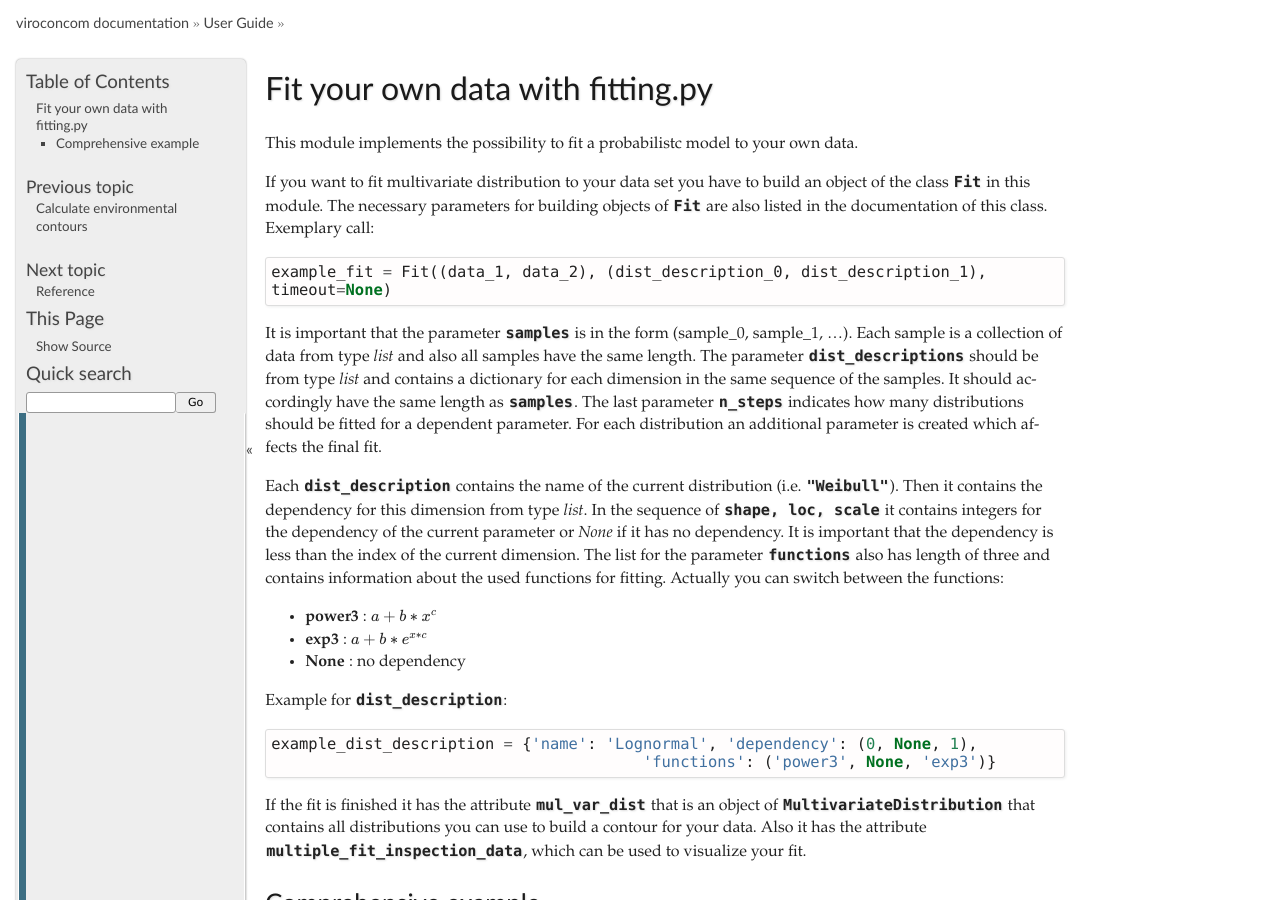
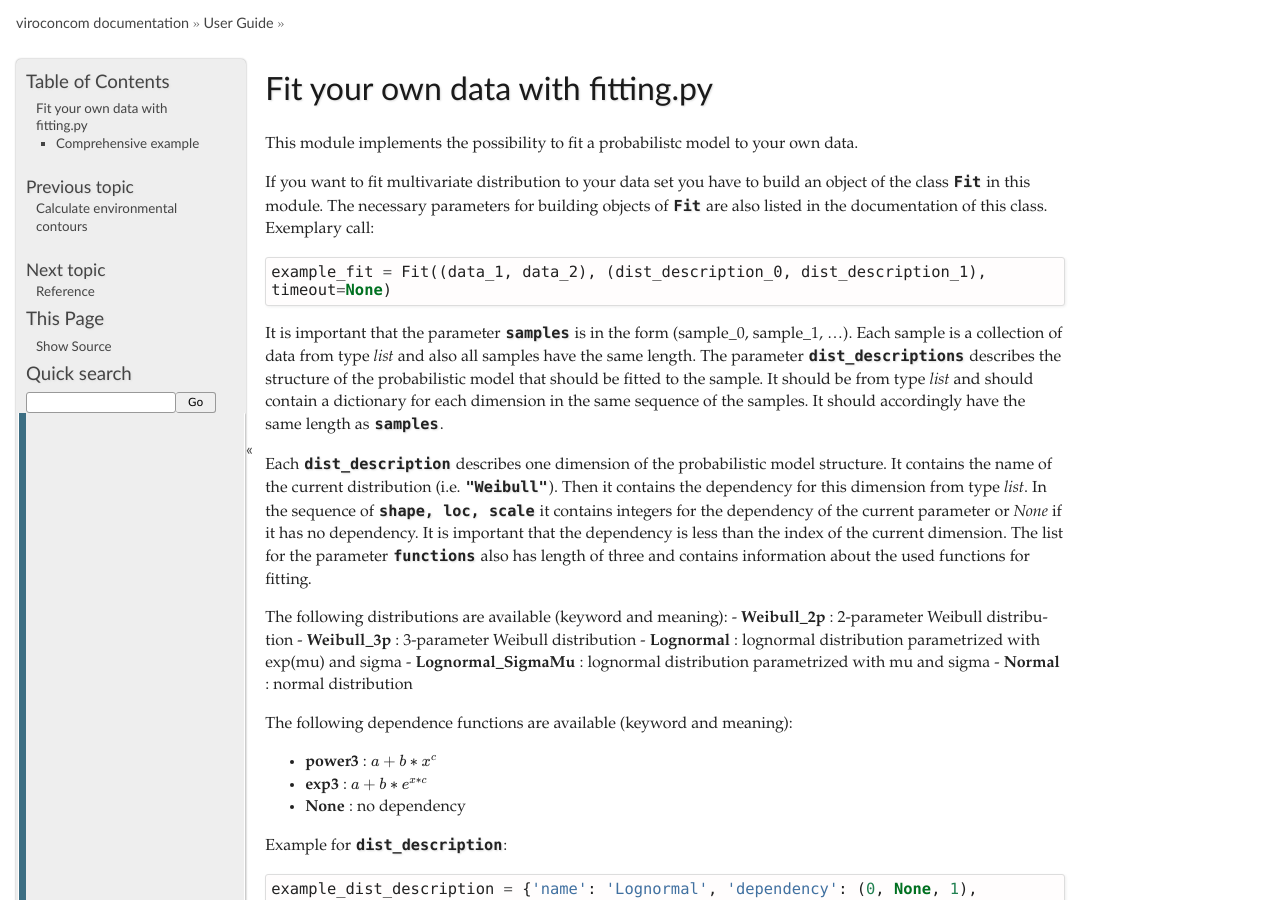
Before and after one commit to virocon-organization/virocon, a Sphinx documentation site: the page built from docs/fitting.rst, in a window 1280 px wide and 900 px high. Built offline with Sphinx 7.4.7, drawn with Linux system fonts in a browser that asks for light colours.

Commit message:
Update documentation and increase version, 1.2 to show that this is a bigger change (new distribution).

```diff
--- a/docs/fitting.rst
+++ b/docs/fitting.rst
@@ -12,14 +12,22 @@ Exemplary call::
 
 It is important that the parameter ``samples`` is in the form (sample_0, sample_1, ...).
 Each sample is a collection of data from type *list* and also all samples have the same length. The parameter ``dist_descriptions``
-should be from type *list* and contains a dictionary for each dimension in the same sequence of the samples. It should accordingly have
-the same length as ``samples``. The last parameter ``n_steps`` indicates how many distributions should be fitted for a dependent parameter.
-For each distribution an additional parameter is created which affects the final fit.
+describes the structure of the probabilistic model that should be fitted to the sample. It should be from type *list* and should
+contain a dictionary for each dimension in the same sequence of the samples. It should accordingly have the same length as ``samples``.
 
-Each ``dist_description`` contains the name of the current distribution (i.e. ``"Weibull"``). Then it contains the dependency for this dimension
-from type *list*. In the sequence of ``shape, loc, scale`` it contains integers for the dependency of the current parameter or *None* if it has no
-dependency. It is important that the dependency is less than the index of the current dimension. The list for the parameter ``functions`` also has length of three
-and contains information about the used functions for fitting. Actually you can switch between the functions:
+Each ``dist_description`` describes one dimension of the probabilistic model structure. It contains the name of the current distribution (i.e. ``"Weibull"``).
+Then it contains the dependency for this dimension from type *list*. In the sequence of ``shape, loc, scale`` it contains integers for the dependency
+of the current parameter or *None* if it has no dependency. It is important that the dependency is less than the index of the current dimension.
+The list for the parameter ``functions`` also has length of three and contains information about the used functions for fitting.
+
+The following distributions are available (keyword and meaning):
+- **Weibull_2p** :  2-parameter Weibull distribution
+- **Weibull_3p** :  3-parameter Weibull distribution
+- **Lognormal** :  lognormal distribution parametrized with exp(mu) and sigma
+- **Lognormal_SigmaMu** :  lognormal distribution parametrized with mu and sigma
+- **Normal** :  normal distribution
+
+The following dependence functions are available (keyword and meaning):
 
 - **power3** :  :math:`a + b * x^c`
 - **exp3** : :math:`a + b * e^{x * c}`
--- a/viroconcom/version.py
+++ b/viroconcom/version.py
@@ -1 +1 @@
-__version__ = '1.1.8'
+__version__ = '1.2.0'
```
